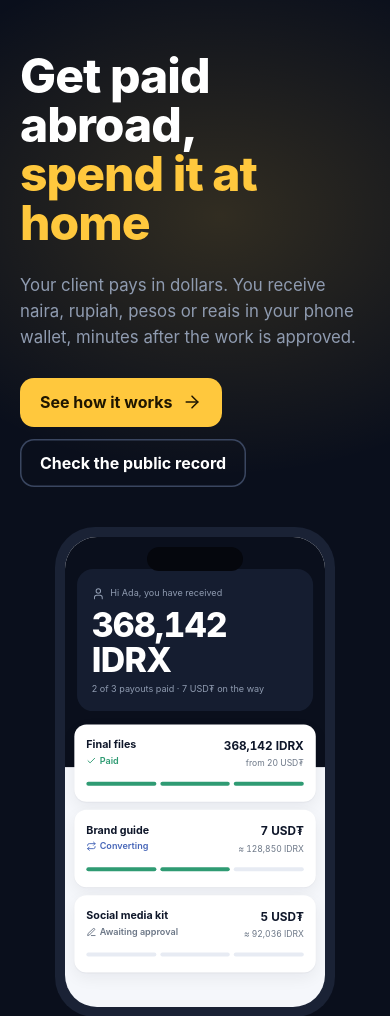
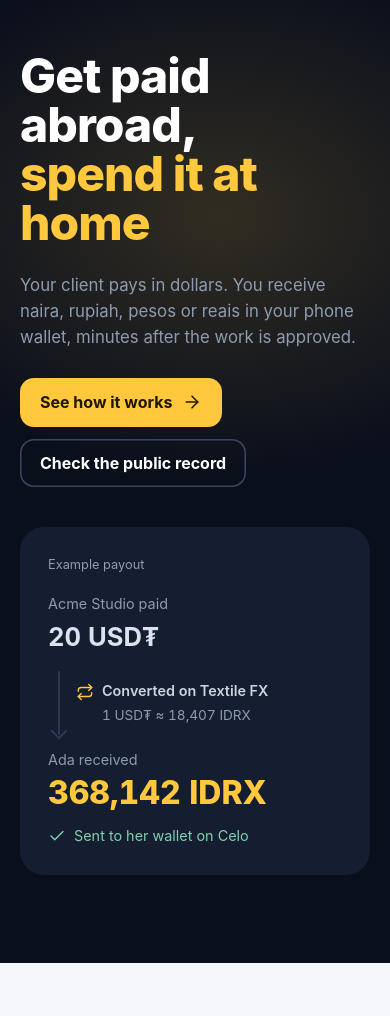
Before and after one commit to JoelEmmanuelCloud/tranox, a website: page web/index.html in a window 390 px wide. Shown: the part 89-1105 px from the top of the page. Drawn offline with Linux system fonts and the light colour scheme; files that its build step writes are made by us from their sources; files whose address does not match are found by name.

Commit message:
web: replace the phone preview with one example payout card, dollars in to local money out

```diff
--- a/web/index.html
+++ b/web/index.html
@@ -44,46 +44,26 @@
         </div>
       </div>
 
-      <div class="phone-wrap">
-        <div class="phone" role="img" aria-label="Example of the Tranox freelancer screen showing 368,142 IDRX received">
-          <div class="phone-notch"></div>
-          <div class="phone-screen">
-            <div class="phone-inner">
-              <div class="dark phone-top">
-                <div class="balance">
-                  <div class="label"><span data-icon="user"></span>Hi Ada, you have received</div>
-                  <div class="big tnum">368,142 IDRX</div>
-                  <div class="sub">2 of 3 payouts paid · 7 USD₮ on the way</div>
-                </div>
-              </div>
-              <div class="phone-list">
-                <div class="ms">
-                  <div class="ms-top">
-                    <div class="ms-main"><div class="ms-title">Final files</div><span class="pill paid"><span data-icon="check"></span>Paid</span></div>
-                    <div class="ms-amt tnum"><b>368,142 IDRX</b><span>from 20 USD₮</span></div>
-                  </div>
-                  <div class="track"><span class="done"></span><span class="done"></span><span class="done"></span></div>
-                </div>
-                <div class="ms">
-                  <div class="ms-top">
-                    <div class="ms-main"><div class="ms-title">Brand guide</div><span class="pill processing"><span data-icon="swap"></span>Converting</span></div>
-                    <div class="ms-amt tnum"><b>7 USD₮</b><span>≈ 128,850 IDRX</span></div>
-                  </div>
-                  <div class="track"><span class="done"></span><span class="done"></span><span></span></div>
-                </div>
-                <div class="ms">
-                  <div class="ms-top">
-                    <div class="ms-main"><div class="ms-title">Social media kit</div><span class="pill"><span data-icon="pen"></span>Awaiting approval</span></div>
-                    <div class="ms-amt tnum"><b>5 USD₮</b><span>≈ 92,036 IDRX</span></div>
-                  </div>
-                  <div class="track"><span></span><span></span><span></span></div>
-                </div>
-              </div>
-            </div>
+      <figure class="flow" aria-label="Example payout: Acme Studio pays 20 USD₮ and Ada receives 368,142 IDRX">
+        <figcaption class="flow-tag">Example payout</figcaption>
+        <div class="flow-row">
+          <div class="flow-who">Acme Studio paid</div>
+          <div class="flow-from tnum">20 USD₮</div>
+        </div>
+        <div class="flow-mid">
+          <span class="flow-line" aria-hidden="true"></span>
+          <div>
+            <div class="flow-step"><span data-icon="swap"></span>Converted on Textile FX</div>
+            <div class="flow-rate tnum">1 USD₮ ≈ 18,407 IDRX</div>
           </div>
         </div>
+        <div class="flow-row">
+          <div class="flow-who">Ada received</div>
+          <div class="flow-to tnum">368,142 IDRX</div>
+          <div class="flow-done"><span data-icon="check"></span>Sent to her wallet on Celo</div>
+        </div>
+      </figure>
 
-      </div>
     </section>
   </div>
 </div>
--- a/web/styles.css
+++ b/web/styles.css
@@ -76,18 +76,24 @@ img, svg { display: block; }
 .lede { font-size: 1.05rem; color: var(--muted-dark); max-width: 480px; margin: 0 0 28px; }
 .cta-row { display: flex; flex-wrap: wrap; gap: 12px; }
 
-.phone { position: relative; width: min(280px, 80vw); margin: 0 auto; border-radius: 40px; padding: 10px; background: #1a2235; }
-.phone-screen { border-radius: 32px; overflow: hidden; background: var(--paper); color: var(--ink); height: 470px; }
-.phone-notch { position: absolute; top: 20px; left: 50%; transform: translateX(-50%); width: 96px; height: 24px; border-radius: 999px; background: #05070d; z-index: 2; }
+.flow { margin: 0 auto; width: min(400px, 100%); background: var(--navy-800); border-radius: var(--radius-lg); padding: 28px; position: relative; z-index: 1; }
+.flow-tag { font-size: .8rem; color: var(--muted-dark); margin-bottom: 18px; }
+.flow-who { color: var(--muted-dark); font-size: .9rem; }
+.flow-from { color: #dbe2ee; font-size: 1.6rem; font-weight: 700; margin-top: 2px; }
+.flow-mid { display: flex; gap: 16px; align-items: center; margin: 14px 0 14px 10px; }
+.flow-line { width: 2px; align-self: stretch; min-height: 64px; background: #2c3857; border-radius: 2px; position: relative; }
+.flow-line::after { content: ""; position: absolute; left: 50%; bottom: -2px; width: 10px; height: 10px; border-right: 2px solid #2c3857; border-bottom: 2px solid #2c3857; transform: translateX(-50%) rotate(45deg); }
+.flow-step { display: flex; align-items: center; gap: 8px; color: #cbd5e1; font-size: .9rem; font-weight: 600; }
+.flow-step .icon { width: 18px; height: 18px; color: var(--gold); }
+.flow-rate { color: var(--muted-dark); font-size: .85rem; margin-top: 2px; padding-left: 26px; }
+.flow-to { color: var(--gold); font-size: clamp(2rem, 4.4vw, 2.6rem); line-height: 1.1; font-weight: 800; margin-top: 4px; white-space: nowrap; }
+.flow-done { display: flex; align-items: center; gap: 8px; color: #7fd1ae; font-size: .9rem; margin-top: 14px; }
+.flow-done .icon { width: 18px; height: 18px; }
 .spotlight { position: absolute; z-index: 0; pointer-events: none; border-radius: 50%; background: radial-gradient(closest-side, rgba(255, 200, 61, .16), rgba(255, 200, 61, 0)); }
 .hero .spotlight { width: 720px; height: 520px; left: -160px; top: -40px; }
 .app-head .spotlight { width: 420px; height: 300px; left: 50%; top: -30px; transform: translateX(-50%); }
 .hero > div, .balance { position: relative; z-index: 1; }
 .feature .icon { width: 22px; height: 22px; }
-.phone-wrap { position: relative; }
-.phone-inner { width: 390px; transform: scale(.667); transform-origin: top left; }
-.phone-top { padding: 48px 18px 84px; }
-.phone-list { padding: 0 14px; margin-top: -64px; position: relative; }
 
 .section { padding: 96px 0; }
 .section-head { max-width: 640px; margin-bottom: 20px; }
```
